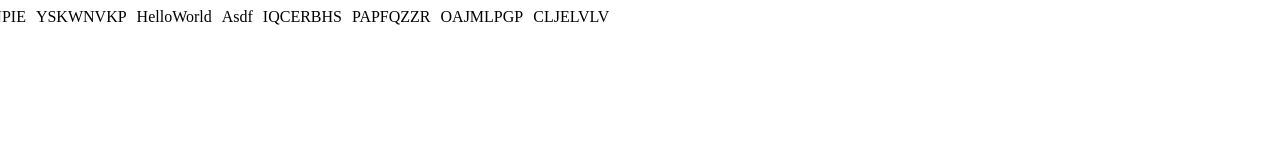
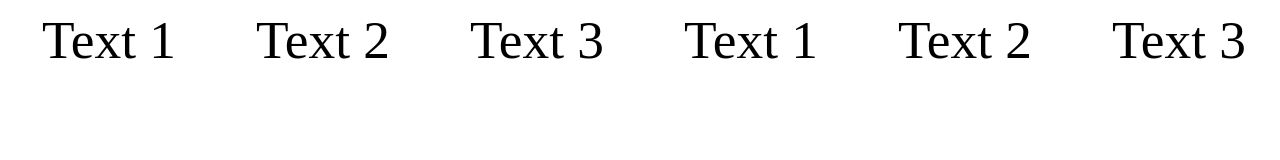
Before and after one commit to luzi82/codelog.obs_scroll_text, a plain HTML site: page index.htm in a window 1280 px wide. Drawn offline with Linux system fonts and the light colour scheme.

Commit message:
Settings go conf.js

```diff
--- /dev/null
+++ b/conf.js
@@ -0,0 +1,14 @@
+var DISPLAY_TEXT_PARAM = {
+    TXT_LIST:[
+        "Text 1",
+        "Text 2",
+        "Text 3",
+    ],
+    TXT_SPACE:80,
+    SCREEN_WIDTH:1920,
+    SCREEN_HEIGHT:80,
+    COLOR:"black",
+    FONT_SIZE:"40pt",
+    FONT_FAMILY:"Microsoft JhengHei",
+    SCROLL_SPEED:120,
+};
--- a/index.htm
+++ b/index.htm
@@ -1,59 +1,61 @@
 <html>
 <head>
 <meta charset="UTF-8">
+<script src="conf.js"></script>
 <script>
 window.onload=function(){
-    console.log("NHVOYWWG");
-    console.log(measureText("hello"));
-    scrollElement0 = document.getElementById("scroll0");
-    scrollElement1 = document.getElementById("scroll1");
+    var bodyElement = document.body;
+    bodyElement.style.fontSize = DISPLAY_TEXT_PARAM["FONT_SIZE"];
+    bodyElement.style.fontFamily = DISPLAY_TEXT_PARAM["FONT_FAMILY"];
+
+    var scrollElement = document.getElementById("scroll");
+    scrollElement.style.left = "0px";
+    scrollElement.style.top = "0px";
+    scrollElement.style.width = ""+DISPLAY_TEXT_PARAM["SCREEN_WIDTH"]+"px";
+    scrollElement.style.height = ""+DISPLAY_TEXT_PARAM["SCREEN_HEIGHT"]+"px";
+
+    displayText();
+
     window.requestAnimationFrame(frameTick);
-
-    displayText(
-        [
-            "HelloWorld",
-            "Asdf",
-            "IQCERBHS",
-            "PAPFQZZR",
-            "OAJMLPGP",
-            "CLJELVLV",
-            "XVVCDYOS",
-            "QRYZUPPT",
-            "EQVHPXQT",
-            "PCXVATNN",
-            "TJZJXCRA",
-            "HFCTNPIE",
-            "YSKWNVKP",
-        ],
-        10,600
-    );
 }
 
-function displayText(txtList, sp, _screenWidth){
+function displayText(){
+    var TXT_LIST = DISPLAY_TEXT_PARAM["TXT_LIST"];
+    var TXT_SPACE = DISPLAY_TEXT_PARAM["TXT_SPACE"];
+    var SCREEN_HEIGHT = DISPLAY_TEXT_PARAM["SCREEN_HEIGHT"];
+    var COLOR = DISPLAY_TEXT_PARAM["COLOR"];
+    var SCROLL_SPEED = DISPLAY_TEXT_PARAM["SCROLL_SPEED"];
+
     var scrollElement = document.getElementById("scroll");
     scrollElement.innerHTML = "";
     scrollDataList = [];
+    scrollSpeed = SCROLL_SPEED;
     var totalWidth = 0;
     xMod = 0;
-    screenWidth = _screenWidth;
-    for(var j=0;(j<txtList.length)||(totalWidth<xMod+_screenWidth);++j){
-        var i = j % txtList.length;
-        var txt = txtList[i];
+    screenWidth = DISPLAY_TEXT_PARAM["SCREEN_WIDTH"];
+    for(var j=0;(j<TXT_LIST.length)||(totalWidth<xMod+screenWidth);++j){
+        var i = j % TXT_LIST.length;
+        var txt = TXT_LIST[i];
         var textWidth = measureText(txt);
-        var element = document.createElement("div");
+        var divElement = document.createElement("div");
         var textNode = document.createTextNode(txt);
-        element.appendChild(textNode);
-        element.style.display = "none";
-        element.style.position = "absolute";
-        scrollElement.appendChild(element);
+        divElement.appendChild(textNode);
+        divElement.style.display = "none";
+        divElement.style.position = "absolute";
+        divElement.style.top = "0px";
+        divElement.style.height = ""+SCREEN_HEIGHT+"px";
+        divElement.style.lineHeight = ""+SCREEN_HEIGHT+"px";
+        divElement.style.color = COLOR;
+        //divElement.style.backgroundColor = "green";
+        scrollElement.appendChild(divElement);
         scrollDataList.push({
             "offsetX0": totalWidth,
             "offsetX1": totalWidth+textWidth,
-            "element":  element,
+            "element":  divElement,
             "display":  false,
         });
-        totalWidth += textWidth + sp;
-        if(j<txtList.length){
+        totalWidth += textWidth + TXT_SPACE;
+        if(j<TXT_LIST.length){
             xMod = totalWidth;
         }
     }
@@ -75,7 +77,8 @@ var xMod = 0;
 var startMs = 0;
 var scrollDataList = null;
 var screenWidth = 0;
-// offsetX0, offsetX1, element, display
+var scrollSpeed = 0;
+// offsetX0, offsetX1, element, diTXT_SPACElay
 function frameTick(){
     if(!enableScroll){
         window.requestAnimationFrame(frameTick);
@@ -83,7 +86,7 @@ function frameTick(){
     }
     var nowMs = getNowMs();
 
-    var x = ((startMs-nowMs)*200)/1000;
+    var x = ((startMs-nowMs)*scrollSpeed)/1000;
     x %= xMod;
     for(var i=0;i<scrollDataList.length;++i){
         var scrollData = scrollDataList[i];
@@ -111,6 +114,17 @@ function getNowMs(){
     return new Date().getTime();
 }
 </script>
+<style>
+div{
+    white-space: nowrap;
+    margin: 0px;
+}
+
+div#scroll{
+    position: absolute;
+    overflow: hidden;
+}
+</style>
 </head>
 <body>
 <div>
```
